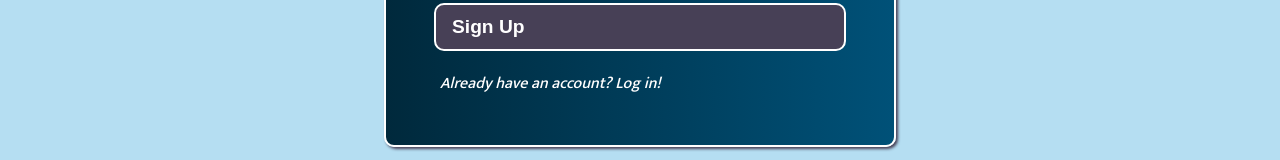
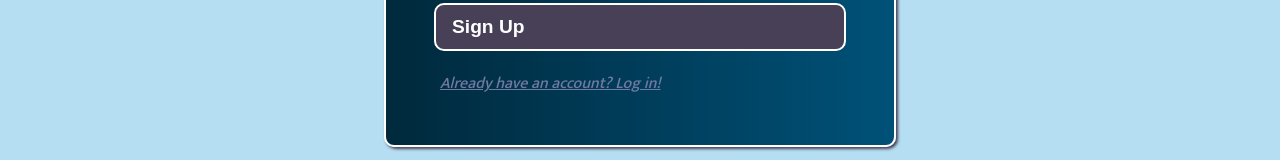
Before and after one commit to elliottdombrowski/SWEPT-02, a React (Create React App) app in the folder client/: page /login in a window 1280 px wide. In both pictures the pointer is over the link "Already have an account? Log in!". Shown: the part 442-602 px from the top of the page. Built offline with nearby package versions, Linux system fonts and the light colour scheme.

Commit message:
styled login form switcher

```diff
--- a/client/src/App.css
+++ b/client/src/App.css
@@ -206,6 +206,12 @@ h4 {
   font-family: var(--link-font);
   font-style: italic;
   margin-left: 6px;
+  transition: var(--btn-hover);
+}
+
+.login-signup-form-switcher:hover {
+  color: var(--med-darkblue);
+  text-decoration: underline;
 }
 
 /* END LOGIN / SIGNUP WRAPPER  */
```
